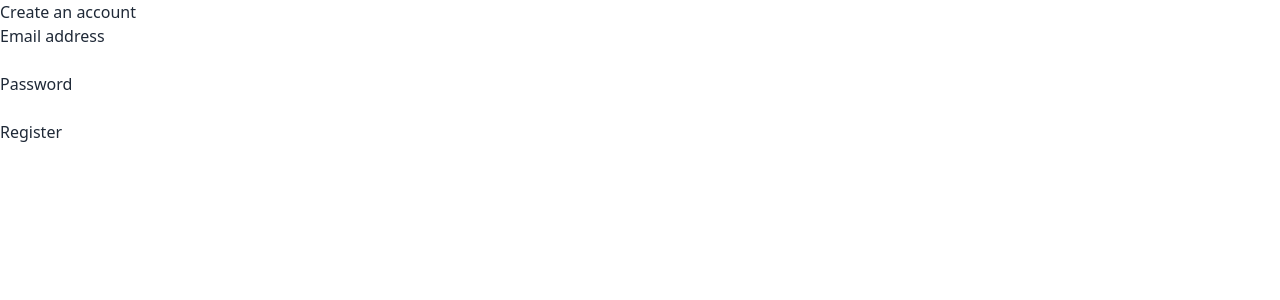
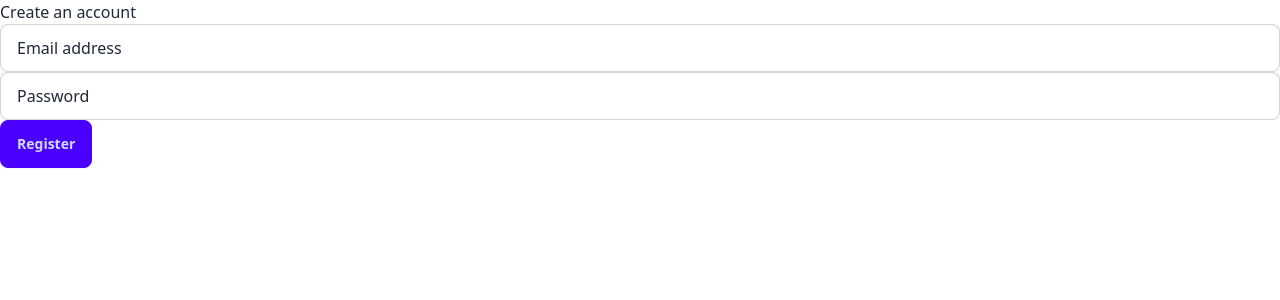
Before and after one commit to Ja-Uyoma/ticket-booking-application, a React (Vite) app: page /register in a window 1280 px wide. Shown: the top 300 px of the page. Built offline with nearby package versions, Linux system fonts and the light colour scheme.

Commit message:
feat: add minimal styling to form component

```diff
--- a/src/client/routes/register.jsx
+++ b/src/client/routes/register.jsx
@@ -22,47 +22,35 @@ export async function registerAction({ request }) {
 
 export default function Register() {
   return (
-    <div className="">
-      <div className="">
-        <h2 className="">Create an account</h2>
+    <div>
+      <div>
+        <h2>Create an account</h2>
       </div>
 
-      <div className="">
-        <Form className="" action="/register" method="POST">
-          <div>
-            <label htmlFor="email" className="">
+      <Form className="form-control" action="/register" method="POST">
+        <label htmlFor="email" className="input input-bordered flex items-center gap-2">
           Email address
+          <input id="email" name="email" type="email" autoComplete="email" required className="grow" />
         </label>
-            <div className="">
-              <input id="email" name="email" type="email" autoComplete="email" required className="" />
-            </div>
-          </div>
 
-          <div>
-            <div className="">
-              <label htmlFor="password" className="">
+        <label htmlFor="password" className="input input-bordered flex items-center gap-2">
           Password
-              </label>
-            </div>
-            <div className="">
           <input
             id="password"
             name="password"
             type="password"
             autoComplete="current-password"
             required
-                className=""
+            className="grow"
           />
-            </div>
-          </div>
+        </label>
 
         <div>
-            <button type="submit" className="">
+          <button type="submit" className="btn btn-primary">
             Register
           </button>
         </div>
       </Form>
     </div>
-    </div>
   );
 }
```
Lines whose indentation alone changed are shown as unchanged.
